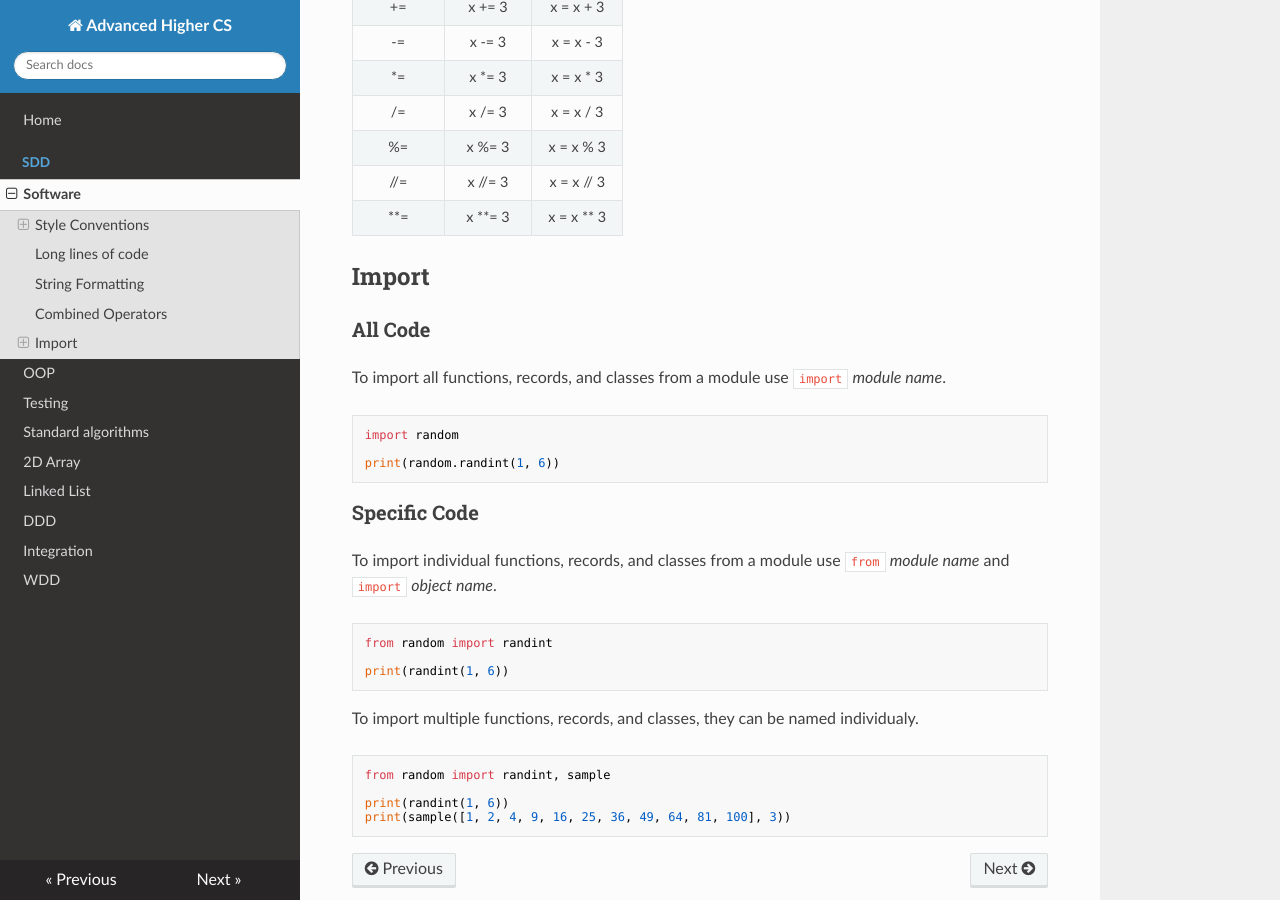
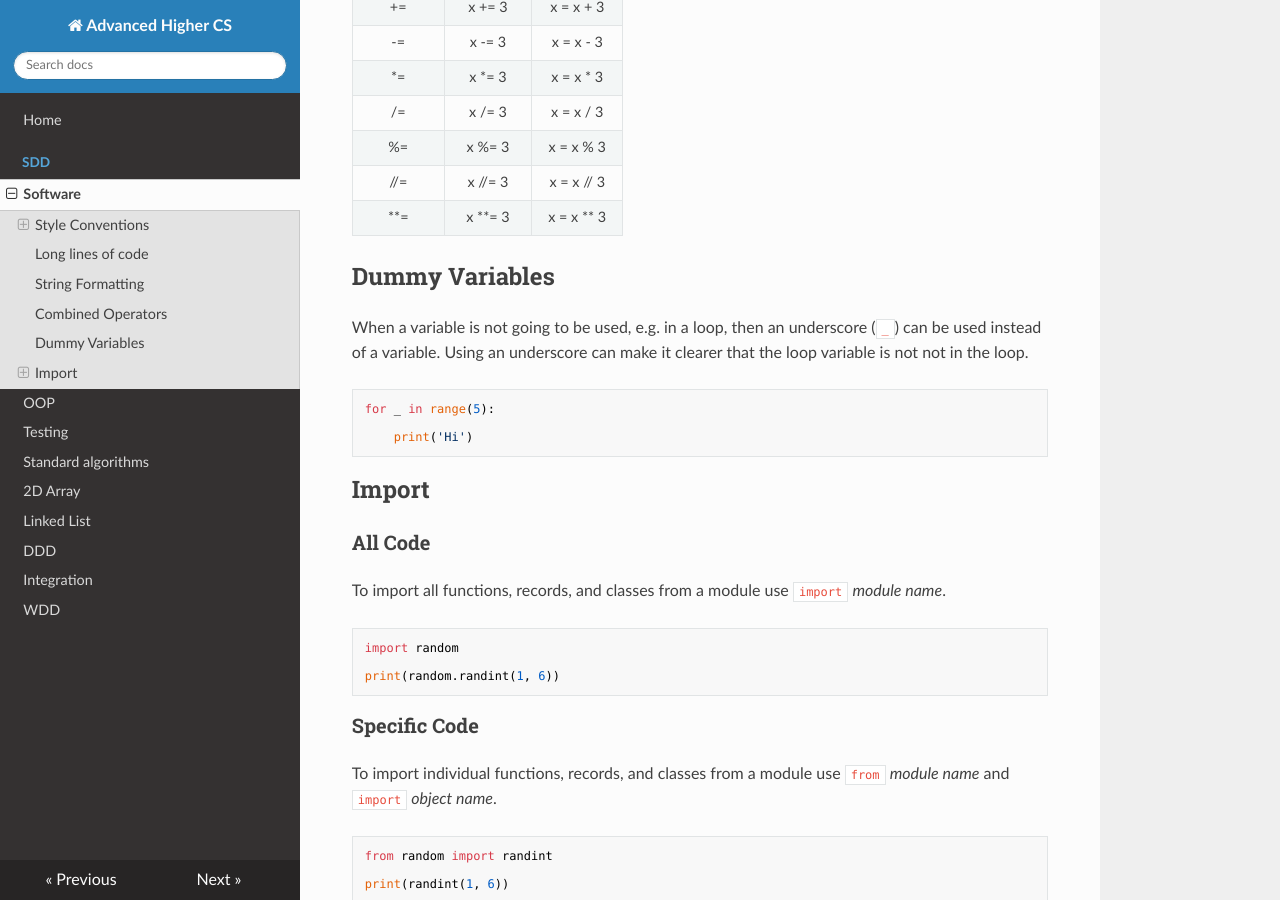
Before and after one commit to MrFriendCS/AH-CS, an MkDocs documentation site: the page built from docs/sdd/AH-CS-SDD.md, in a window 1280 px wide and 900 px high, scrolled down 1628 px. Built offline with MkDocs 1.6.1, drawn with Linux system fonts in a browser that asks for light colours; nearby versions of some CDN libraries.

Commit message:
Update AH-CS-SDD.md

````diff
--- a/docs/sdd/AH-CS-SDD.md
+++ b/docs/sdd/AH-CS-SDD.md
@@ -89,6 +89,18 @@ Arithmetic operators can be combined with the assignment operator.
 | **=      | x **= 3 | x = x ** 3 |
 
 
+## Dummy Variables
+
+When a variable is not going to be used, e.g. in a loop, then an underscore (`_`) can be used instead of a variable.
+Using an underscore can make it clearer that the loop variable is not not in the loop.
+
+``` python
+for _ in range(5):
+
+    print('Hi')
+```
+
+
 ## Import
 
 
````
